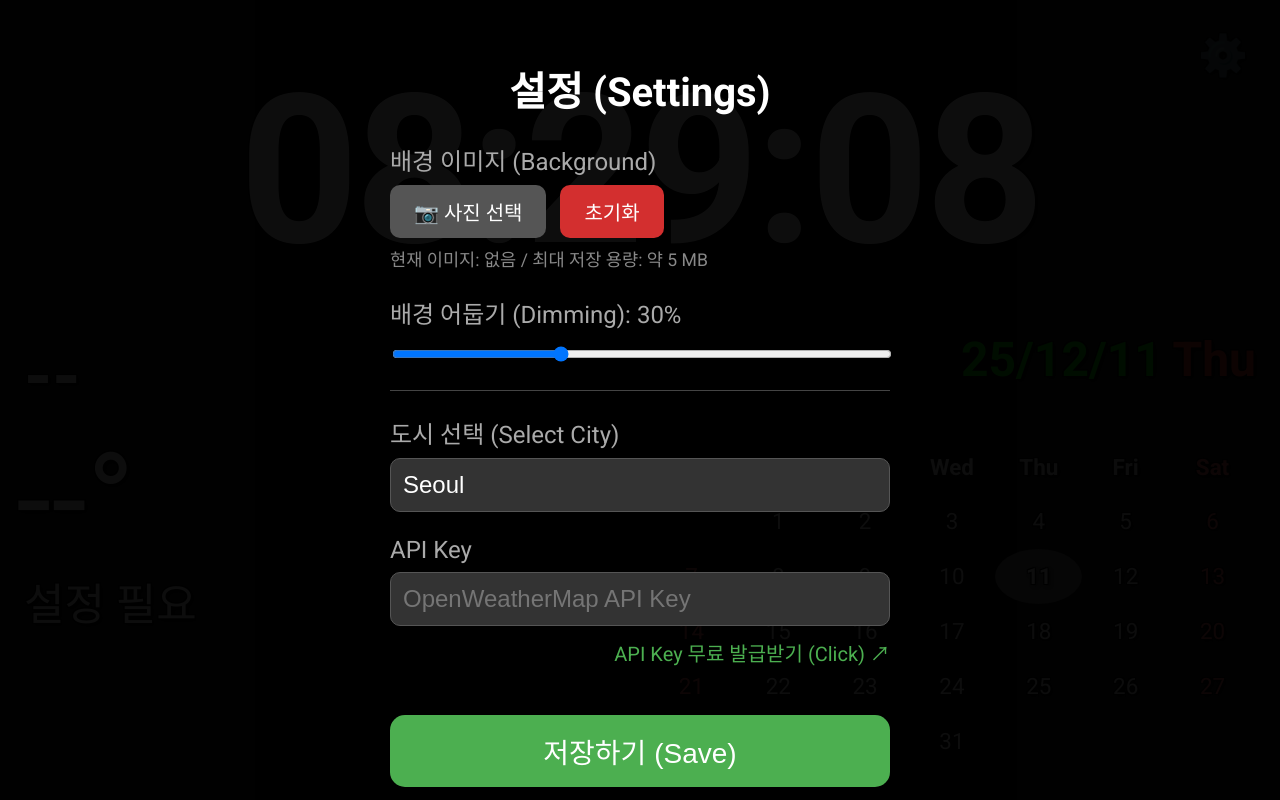
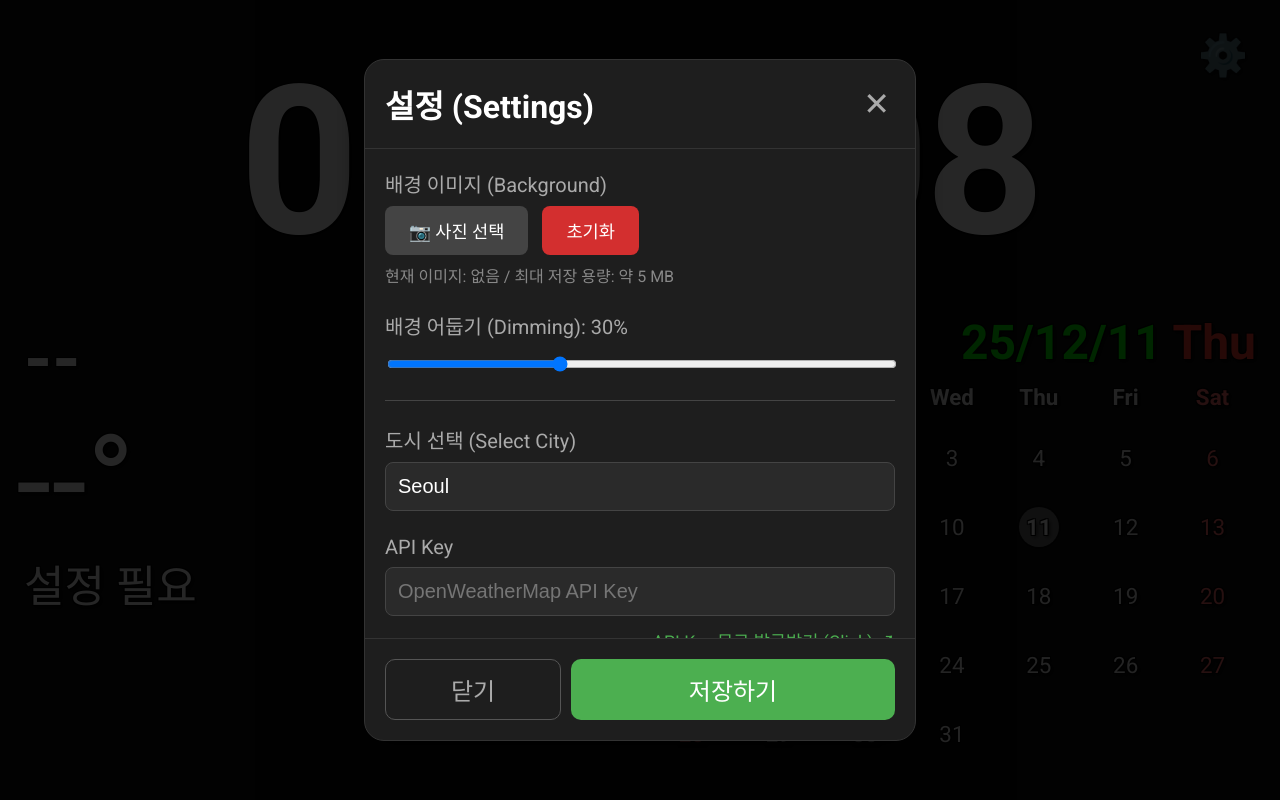
Before and after one commit to w34538y/web-dashboard-clock, a plain HTML site: page index.html in a window 1280 px wide. Drawn offline with Linux system fonts and the light colour scheme.

Commit message:
edit calendar ui and settings

```diff
--- a/index.html
+++ b/index.html
@@ -17,6 +17,12 @@
                 -1px 1px 0 #000,
                 1px 1px 0 #000;
         }
+
+        /* 스크롤바 커스텀 (모달 내부용) */
+        ::-webkit-scrollbar { width: 8px; }
+        ::-webkit-scrollbar-track { background: rgba(255,255,255,0.1); border-radius: 4px; }
+        ::-webkit-scrollbar-thumb { background: rgba(255,255,255,0.3); border-radius: 4px; }
+        ::-webkit-scrollbar-thumb:hover { background: rgba(255,255,255,0.5); }
 
         body {
             background-color: #121212;
@@ -47,7 +53,7 @@
             position: absolute;
             top: 0; left: 0; width: 100%; height: 100%;
             z-index: -1;
-            background-color: rgba(0,0,0,0.3); /* 기본 30% 적용 */
+            background-color: rgba(0,0,0,0.3);
             pointer-events: none;
         }
 
@@ -192,70 +198,110 @@
             padding: 1.8vmin 0;
         }
 
+        .date-circle {
+            display: inline-block;
+            width: 5vmin;
+            height: 5vmin;
+            line-height: 5vmin;
+            border-radius: 50%;
+            text-align: center;
+        }
+
         .today {
             background-color: rgba(255,255,255,0.4);
-            border-radius: 50%;
-            color: white;
+            color: white !important;
             font-weight: bold;
             box-shadow: 0 0 10px rgba(0,0,0,0.5);
         }
         .weekend { color: #ff6b6b; }
 
-        /* === 설정 모달 창 (반응형 수정됨) === */
+        /* === 설정 모달 창 (개선된 레이아웃) === */
         #settings-modal {
             display: none;
-            position: fixed; /* absolute -> fixed로 변경하여 스크롤시 따라오게 */
+            position: fixed;
             top: 0; left: 0; width: 100%; height: 100%;
-            background-color: rgba(0,0,0,0.95);
+            background-color: rgba(0,0,0,0.85); /* 배경 살짝 투명 */
             z-index: 100;
-            overflow-y: auto; /* 내용이 길면 스크롤 생성 */
-
-            /* 기존 flex centering 제거하고 padding으로 조절 */
-            padding: 20px;
-            box-sizing: border-box;
-
+            /* Flex로 중앙 정렬 */
+            display: none; /* JS로 flex로 변경됨 */
+            justify-content: center;
+            align-items: center;
             text-shadow: none;
         }
 
-        #settings-modal * {
-            text-shadow: none;
+        #settings-modal * { text-shadow: none; }
+
+        /* 모달 컨텐츠 박스 */
+        .modal-content {
+            background-color: #1e1e1e;
+            width: 90%;
+            max-width: 550px;
+            max-height: 85vh; /* 화면 높이의 85%까지만 차지 */
+            border-radius: 20px;
+            display: flex;
+            flex-direction: column; /* 세로 배치 */
+            box-shadow: 0 10px 30px rgba(0,0,0,0.8);
+            border: 1px solid #333;
+            position: relative;
         }
 
-        .modal-content {
-            /* 화면 중앙 정렬 및 여백 확보 */
-            margin: 5vh auto;
-            width: 90%;
-            max-width: 500px;
-            text-align: center;
-            padding-bottom: 5vh; /* 하단 여백 */
+        /* 1. 헤더 (제목 + 닫기버튼) */
+        .modal-header {
+            padding: 20px;
+            border-bottom: 1px solid #333;
+            display: flex;
+            justify-content: space-between;
+            align-items: center;
+            flex-shrink: 0; /* 크기 줄어들지 않음 */
+        }
+        .modal-title { font-size: 4vmin; font-weight: bold; margin: 0; }
+        .close-icon {
+            font-size: 4vmin;
+            cursor: pointer;
+            color: #aaa;
+            padding: 5px;
+        }
+        .close-icon:hover { color: white; }
+
+        /* 2. 바디 (스크롤 영역) */
+        .modal-body {
+            padding: 20px;
+            overflow-y: auto; /* 내용 넘치면 스크롤 */
+            flex-grow: 1; /* 남은 공간 차지 */
         }
 
-        /* 모달 타이틀 크기 반응형 */
-        .modal-title { font-size: 5vmin; margin-bottom: 3vmin; font-weight: bold; }
+        /* 3. 푸터 (버튼 고정 영역) */
+        .modal-footer {
+            padding: 20px;
+            border-top: 1px solid #333;
+            flex-shrink: 0;
+            display: flex;
+            gap: 10px;
+        }
 
+        /* 입력 폼 스타일 */
         .input-group { margin-bottom: 3vmin; text-align: left; }
-        /* 라벨 크기 반응형 */
-        .input-label { display: block; font-size: 3vmin; margin-bottom: 1vmin; color: #aaa; }
+        .input-label { display: block; font-size: 2.5vmin; margin-bottom: 1vmin; color: #aaa; }
 
-        /* 인풋 필드 크기 반응형 */
         .input-field {
-            width: 100%; padding: 1.5vmin; font-size: 3vmin;
-            border-radius: 10px; border: 1px solid #555;
-            background-color: #333; color: white;
+            width: 100%; padding: 1.5vmin; font-size: 2.5vmin;
+            border-radius: 8px; border: 1px solid #444;
+            background-color: #2a2a2a; color: white;
             box-sizing: border-box;
         }
 
         .file-upload-btn {
             display: inline-block;
             padding: 1.5vmin 3vmin;
-            background-color: #555;
+            background-color: #444;
             color: white;
-            border-radius: 10px;
+            border-radius: 8px;
             cursor: pointer;
-            font-size: 2.5vmin;
+            font-size: 2.2vmin;
             margin-right: 10px;
+            text-align: center;
         }
-        .file-upload-btn:hover { background-color: #777; }
+        .file-upload-btn:hover { background-color: #555; }
         #bg-file-input { display: none; }
 
         .reset-bg-btn {
@@ -263,14 +309,14 @@
             background-color: #d32f2f;
             color: white;
             border: none;
-            border-radius: 10px;
-            font-size: 2.5vmin;
+            border-radius: 8px;
+            font-size: 2.2vmin;
             cursor: pointer;
         }
 
         .size-info {
             margin-top: 1vmin;
-            font-size: 2.2vmin;
+            font-size: 2vmin;
             color: #888;
         }
         .size-warning { color: #ff6b6b; font-weight: bold; }
@@ -285,25 +331,29 @@
         .api-guide-link {
             display: block;
             margin-top: 1.5vmin;
-            font-size: 2.5vmin;
+            font-size: 2.2vmin;
             color: #4CAF50;
             text-decoration: none;
             text-align: right;
         }
         .api-guide-link:hover { text-decoration: underline; }
 
+        /* 하단 버튼 스타일 */
         .save-btn {
             background-color: #4CAF50; color: white;
-            padding: 2vmin 4vmin; font-size: 3.5vmin;
-            border: none; border-radius: 15px; cursor: pointer;
-            margin-top: 3vmin; width: 100%;
+            padding: 1.5vmin; font-size: 3vmin;
+            border: none; border-radius: 10px; cursor: pointer;
+            flex: 2; /* 버튼 비율 2 */
         }
         .close-btn {
             background-color: transparent; color: #aaa;
-            border: 1px solid #aaa; padding: 1.5vmin 3vmin;
-            font-size: 3vmin; border-radius: 15px; cursor: pointer;
-            margin-top: 2vmin; width: 100%;
+            border: 1px solid #555; padding: 1.5vmin;
+            font-size: 3vmin; border-radius: 10px; cursor: pointer;
+            flex: 1; /* 버튼 비율 1 */
         }
+        .save-btn:hover { background-color: #45a049; }
+        .close-btn:hover { border-color: #aaa; color: white; }
+
     </style>
 </head>
 <body>
@@ -313,11 +363,17 @@
     <!-- 어둡기 오버레이 -->
     <div id="overlay-layer"></div>
 
-    <!-- 설정 모달창 -->
+    <!-- 설정 모달창 (구조 변경됨) -->
     <div id="settings-modal">
         <div class="modal-content">
+            <!-- 1. 헤더 (고정) -->
+            <div class="modal-header">
                 <div class="modal-title">설정 (Settings)</div>
+                <div class="close-icon" onclick="closeSettings()">✕</div>
+            </div>
 
+            <!-- 2. 바디 (스크롤 가능) -->
+            <div class="modal-body">
                 <div class="input-group">
                     <label class="input-label">배경 이미지 (Background)</label>
                     <label for="bg-file-input" class="file-upload-btn">📷 사진 선택</label>
@@ -403,9 +459,13 @@
                         API Key 무료 발급받기 (Click) ↗
                     </a>
                 </div>
+            </div>
 
-            <button class="save-btn" onclick="saveSettings()">저장하기 (Save)</button>
-            <button class="close-btn" onclick="closeSettings()">닫기 (Close)</button>
+            <!-- 3. 푸터 (버튼 고정) -->
+            <div class="modal-footer">
+                <button class="close-btn" onclick="closeSettings()">닫기</button>
+                <button class="save-btn" onclick="saveSettings()">저장하기</button>
+            </div>
         </div>
     </div>
 
@@ -453,7 +513,7 @@
         let city = "Seoul";
         let lastRenderedDateStr = "";
         let bgImageBase64 = "";
-        let bgDimming = 30; // 기본값 30
+        let bgDimming = 30;
 
         const cityMap = {
             "Seoul": "서울", "Busan": "부산", "Incheon": "인천", "Daegu": "대구", "Daejeon": "대전", "Gwangju": "광주",
@@ -580,7 +640,8 @@
         }
 
         function openSettings() {
-            document.getElementById('settings-modal').style.display = "block"; /* flex -> block */
+            // flex 정렬 활성화
+            document.getElementById('settings-modal').style.display = "flex";
         }
 
         function closeSettings() {
@@ -664,16 +725,22 @@
                 let row = document.createElement("tr");
                 for (let j = 0; j < 7; j++) {
                     let cell = document.createElement("td");
+                    // 동그라미 컨테이너 생성
+                    let content = "";
+
                     if (i === 0 && j < firstDay) {
-                        cell.innerText = "";
+                        content = "";
                     } else if (date > lastDate) {
-                        break;
+                        // 날짜 끝
                     } else {
-                        cell.innerText = date;
-                        if (date === today) cell.classList.add("today");
-                        if (j === 0 || j === 6) cell.classList.add("weekend");
+                        let className = "date-circle";
+                        if (date === today) className += " today";
+                        if (j === 0 || j === 6) className += " weekend";
+
+                        content = `<span class="${className}">${date}</span>`;
                         date++;
                     }
+                    cell.innerHTML = content;
                     row.appendChild(cell);
                 }
                 tbody.appendChild(row);
```
Lines whose indentation alone changed are shown as unchanged.
